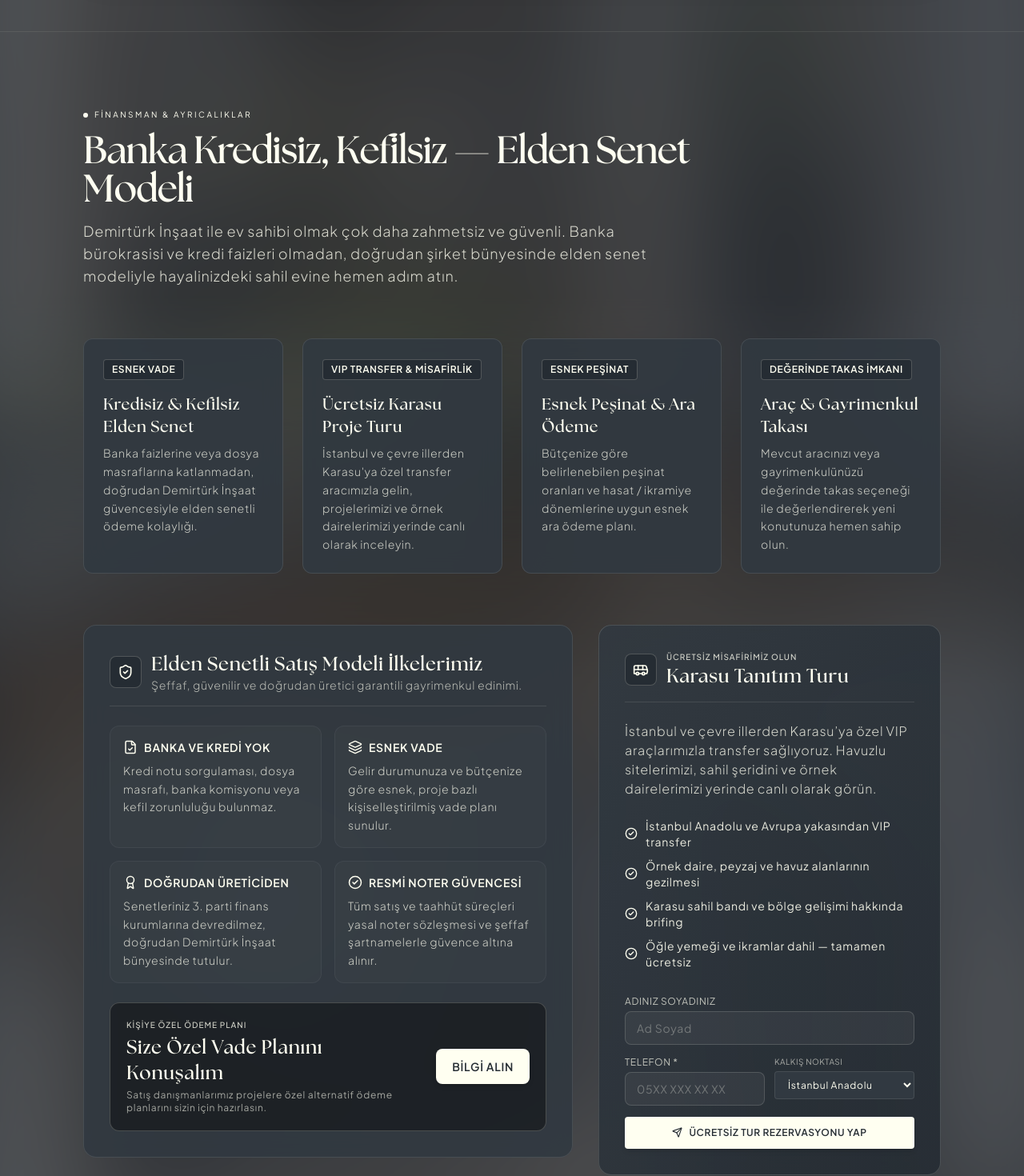
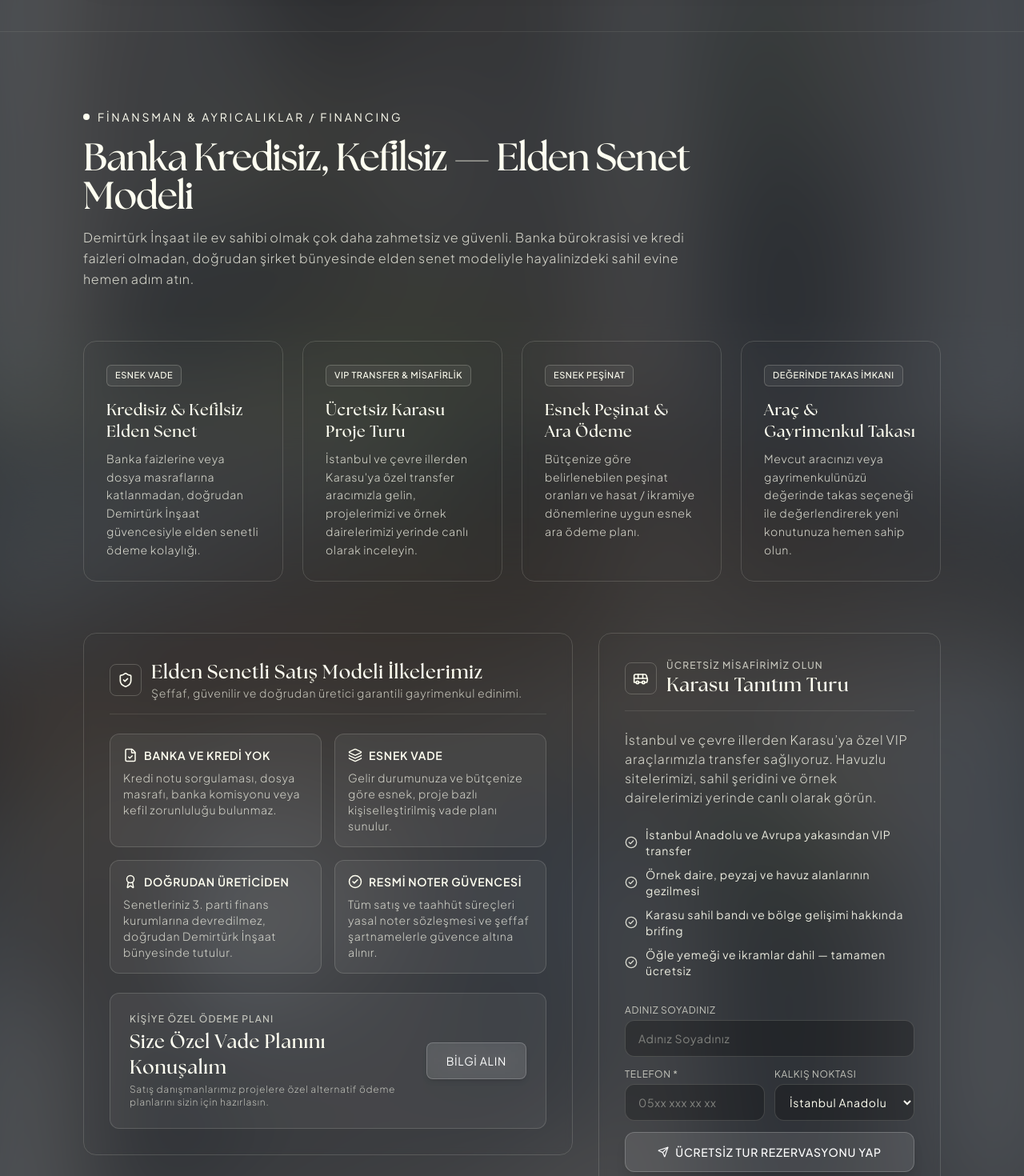
Before and after one commit to berkantcaliskan/dtweb, a React (Vite) app: page / in a window 1280 px wide. Shown: the part 7740-9210 px from the top of the page at 80% size. Built offline with nearby package versions, Linux system fonts and the light colour scheme; the HTML template or start-up script is replaced by a standard one; a web font is replaced by a local one.

Commit message:
feat: apply transparent contour-only and glass blur styling to FinancingAndTourSection

```diff
--- a/src/components/FinancingAndTourSection.tsx
+++ b/src/components/FinancingAndTourSection.tsx
@@ -1,6 +1,6 @@
 import React, { useState } from 'react'
 import { FINANCING_ADVANTAGES, COMPANY_INFO } from '../data/websiteData'
-import { Bus, CheckCircle2, ShieldCheck, ArrowRight, Send, Phone, FileCheck, Layers, Award } from 'lucide-react'
+import { Bus, CheckCircle2, ShieldCheck, Send, FileCheck, Layers, Award } from 'lucide-react'
 
 export const FinancingAndTourSection: React.FC = () => {
   // Tour Booking State
@@ -26,33 +26,33 @@ export const FinancingAndTourSection: React.FC = () => {
       <div className="max-w-7xl mx-auto px-4 sm:px-6 lg:px-[104px]">
         {/* Section Header */}
         <div className="max-w-3xl mb-16">
-          <div className="flex items-center space-x-2 text-[10px] tracking-[0.25em] text-[#fffff1] uppercase mb-3">
-            <span className="w-1.5 h-1.5 rounded-full bg-[#fffff1]" />
-            <span>FİNANSMAN & AYRICALIKLAR</span>
+          <div className="flex items-center space-x-2.5 text-xs sm:text-sm font-normal tracking-[0.2em] text-[#fffff1] uppercase mb-3 sm:mb-4">
+            <span className="w-1.5 h-1.5 sm:w-2 sm:h-2 rounded-full bg-[#fffff1] flex-shrink-0" />
+            <span>FİNANSMAN & AYRICALIKLAR / FINANCING</span>
           </div>
           <h2 className="font-theSeasons text-3xl sm:text-5xl font-bold tracking-tight text-[#fffff1]">
             Banka Kredisiz, Kefilsiz — Elden Senet Modeli
           </h2>
-          <p className="mt-4 text-base sm:text-lg text-[#fffff1]/80 font-light leading-relaxed">
+          <p className="mt-4 text-base text-[#fffff1]/80 font-light leading-relaxed">
             Demirtürk İnşaat ile ev sahibi olmak çok daha zahmetsiz ve güvenli. Banka bürokrasisi ve kredi faizleri olmadan, doğrudan şirket bünyesinde elden senet modeliyle hayalinizdeki sahil evine hemen adım atın.
           </p>
         </div>
 
-        {/* 4 Key Advantages */}
+        {/* 4 Key Advantages (Contour-only, transparent glass blur) */}
         <div className="grid grid-cols-1 sm:grid-cols-2 lg:grid-cols-4 gap-6 mb-16">
           {FINANCING_ADVANTAGES.map((adv, idx) => (
             <div
               key={idx}
-              className="p-6 rounded-xl bg-[#313941]/90 backdrop-blur-md border border-[#fffff1]/10 hover:border-[#fffff1]/40 transition-all flex flex-col justify-between"
+              className="p-6 sm:p-7 rounded-2xl bg-transparent backdrop-blur-sm border border-[#fffff1]/15 hover:border-[#fffff1]/35 transition-all flex flex-col justify-between"
             >
               <div>
-                <span className="inline-block px-2.5 py-1 text-xs tracking-wider uppercase bg-[#252c33] text-[#fffff1] border border-[#fffff1]/20 rounded mb-4 font-semibold">
+                <span className="inline-block px-2.5 py-1 text-[11px] tracking-wider uppercase bg-white/5 backdrop-blur-sm text-[#fffff1] border border-[#fffff1]/20 rounded-md mb-4 font-medium">
                   {adv.highlight}
                 </span>
-                <h3 className="font-theSeasons text-xl font-semibold text-[#fffff1] mb-2">
+                <h3 className="font-theSeasons text-xl font-semibold text-[#fffff1] mb-2 leading-snug">
                   {adv.title}
                 </h3>
-                <p className="text-sm text-[#fffff1]/75 font-light leading-relaxed">
+                <p className="text-sm text-[#fffff1]/80 font-light leading-relaxed">
                   {adv.description}
                 </p>
               </div>
@@ -63,73 +63,73 @@ export const FinancingAndTourSection: React.FC = () => {
         {/* Dual Interactive Modules: Financing Model Guide & Free Tour Booking */}
         <div className="grid grid-cols-1 lg:grid-cols-12 gap-8 items-start">
           {/* Module 1: Elden Senet Modeli Güvenceleri (7 Cols) */}
-          <div className="lg:col-span-7 p-6 sm:p-8 rounded-2xl bg-[#313941]/90 backdrop-blur-md border border-[#fffff1]/10 space-y-6">
+          <div className="lg:col-span-7 p-6 sm:p-8 rounded-2xl bg-transparent backdrop-blur-sm border border-[#fffff1]/15 space-y-6">
             <div className="flex items-center space-x-3 pb-4 border-b border-[#fffff1]/10">
-              <div className="w-10 h-10 rounded-lg bg-[#252c33] border border-[#fffff1]/20 flex items-center justify-center text-[#fffff1]">
+              <div className="w-10 h-10 rounded-lg border border-[#fffff1]/20 flex items-center justify-center text-[#fffff1] flex-shrink-0">
                 <ShieldCheck size={20} />
               </div>
               <div>
                 <h3 className="font-theSeasons text-2xl font-semibold text-[#fffff1]">
                   Elden Senetli Satış Modeli İlkelerimiz
                 </h3>
-                <p className="text-sm text-[#fffff1]/65 font-light">
+                <p className="text-sm text-[#fffff1]/70 font-light">
                   Şeffaf, güvenilir ve doğrudan üretici garantili gayrimenkul edinimi.
                 </p>
               </div>
             </div>
 
             <div className="grid grid-cols-1 sm:grid-cols-2 gap-4">
-              <div className="p-4 rounded-xl bg-white/[0.02] border border-[#fffff1]/5 space-y-2">
+              <div className="p-4 rounded-xl bg-white/5 backdrop-blur-sm border border-[#fffff1]/15 hover:border-[#fffff1]/30 transition-all space-y-2">
                 <div className="flex items-center space-x-2 text-[#fffff1]">
                   <FileCheck size={18} />
                   <span className="text-xs sm:text-sm font-semibold uppercase tracking-wider text-[#fffff1]">Banka ve Kredi Yok</span>
                 </div>
-                <p className="text-sm text-[#fffff1]/75 leading-relaxed font-light">
+                <p className="text-xs sm:text-sm text-[#fffff1]/75 leading-relaxed font-light">
                   Kredi notu sorgulaması, dosya masrafı, banka komisyonu veya kefil zorunluluğu bulunmaz.
                 </p>
               </div>
 
-              <div className="p-4 rounded-xl bg-white/[0.02] border border-[#fffff1]/5 space-y-2">
+              <div className="p-4 rounded-xl bg-white/5 backdrop-blur-sm border border-[#fffff1]/15 hover:border-[#fffff1]/30 transition-all space-y-2">
                 <div className="flex items-center space-x-2 text-[#fffff1]">
                   <Layers size={18} />
                   <span className="text-xs sm:text-sm font-semibold uppercase tracking-wider text-[#fffff1]">Esnek Vade</span>
                 </div>
-                <p className="text-sm text-[#fffff1]/75 leading-relaxed font-light">
+                <p className="text-xs sm:text-sm text-[#fffff1]/75 leading-relaxed font-light">
                   Gelir durumunuza ve bütçenize göre esnek, proje bazlı kişiselleştirilmiş vade planı sunulur.
                 </p>
               </div>
 
-              <div className="p-4 rounded-xl bg-white/[0.02] border border-[#fffff1]/5 space-y-2">
+              <div className="p-4 rounded-xl bg-white/5 backdrop-blur-sm border border-[#fffff1]/15 hover:border-[#fffff1]/30 transition-all space-y-2">
                 <div className="flex items-center space-x-2 text-[#fffff1]">
                   <Award size={18} />
                   <span className="text-xs sm:text-sm font-semibold uppercase tracking-wider text-[#fffff1]">Doğrudan Üreticiden</span>
                 </div>
-                <p className="text-sm text-[#fffff1]/75 leading-relaxed font-light">
+                <p className="text-xs sm:text-sm text-[#fffff1]/75 leading-relaxed font-light">
                   Senetleriniz 3. parti finans kurumlarına devredilmez, doğrudan Demirtürk İnşaat bünyesinde tutulur.
                 </p>
               </div>
 
-              <div className="p-4 rounded-xl bg-white/[0.02] border border-[#fffff1]/5 space-y-2">
+              <div className="p-4 rounded-xl bg-white/5 backdrop-blur-sm border border-[#fffff1]/15 hover:border-[#fffff1]/30 transition-all space-y-2">
                 <div className="flex items-center space-x-2 text-[#fffff1]">
                   <CheckCircle2 size={18} />
                   <span className="text-xs sm:text-sm font-semibold uppercase tracking-wider text-[#fffff1]">Resmi Noter Güvencesi</span>
                 </div>
-                <p className="text-sm text-[#fffff1]/75 leading-relaxed font-light">
+                <p className="text-xs sm:text-sm text-[#fffff1]/75 leading-relaxed font-light">
                   Tüm satış ve taahhüt süreçleri yasal noter sözleşmesi ve şeffaf şartnamelerle güvence altına alınır.
                 </p>
               </div>
             </div>
 
             {/* Direct Consult CTA */}
-            <div className="p-5 rounded-xl bg-black/40 border border-[#fffff1]/20 flex flex-col sm:flex-row sm:items-center justify-between gap-4">
+            <div className="p-5 sm:p-6 rounded-xl bg-white/5 backdrop-blur-sm border border-[#fffff1]/15 flex flex-col sm:flex-row sm:items-center justify-between gap-4">
               <div>
-                <span className="text-[10px] tracking-widest uppercase text-[#fffff1]/80 block font-medium">
+                <span className="text-xs tracking-widest uppercase text-[#fffff1]/70 block font-medium">
                   KİŞİYE ÖZEL ÖDEME PLANI
                 </span>
-                <span className="font-theSeasons text-2xl font-bold text-[#fffff1] mt-1 block">
+                <span className="font-theSeasons text-xl sm:text-2xl font-bold text-[#fffff1] mt-1 block">
                   Size Özel Vade Planını Konuşalım
                 </span>
-                <span className="text-xs text-[#fffff1]/60 block mt-1">
+                <span className="text-xs text-[#fffff1]/65 block mt-1 font-light">
                   Satış danışmanlarımız projelere özel alternatif ödeme planlarını sizin için hazırlasın.
                 </span>
               </div>
@@ -138,7 +138,7 @@ export const FinancingAndTourSection: React.FC = () => {
                 href={`https://wa.me/${COMPANY_INFO.whatsapp}?text=Merhaba,%20elden%20senetli%20%C3%B6deme%20planlar%C4%B1%20hakk%C4%B1nda%20bilgi%20almak%20istiyorum.`}
                 target="_blank"
                 rel="noreferrer"
-                className="px-5 py-3 bg-[#fffff1] hover:bg-white text-[#252c33] text-xs sm:text-sm font-semibold uppercase tracking-wider rounded-lg text-center whitespace-nowrap transition-all shadow-md hover:scale-105 cursor-pointer"
+                className="glass-blur-box px-5 py-2.5 sm:px-6 sm:py-3 text-[#fffff1] font-normal text-xs sm:text-sm uppercase tracking-wider rounded-lg text-center whitespace-nowrap transition-all shadow-md hover:border-[#fffff1]/40 cursor-pointer flex-shrink-0"
               >
                 Bilgi Alın
               </a>
@@ -146,13 +146,13 @@ export const FinancingAndTourSection: React.FC = () => {
           </div>
 
           {/* Module 2: Free Karasu Tour Booking (5 Cols) */}
-          <div id="tanitim-turu" className="lg:col-span-5 p-6 sm:p-8 rounded-2xl bg-gradient-to-br from-[#313941]/90 to-[#252c33]/90 backdrop-blur-md border border-[#fffff1]/15 space-y-6">
+          <div id="tanitim-turu" className="lg:col-span-5 p-6 sm:p-8 rounded-2xl bg-transparent backdrop-blur-sm border border-[#fffff1]/15 space-y-6">
             <div className="flex items-center space-x-3 pb-4 border-b border-[#fffff1]/10">
-              <div className="w-10 h-10 rounded-lg bg-[#252c33] border border-[#fffff1]/20 text-[#fffff1] flex items-center justify-center font-bold">
+              <div className="w-10 h-10 rounded-lg border border-[#fffff1]/20 text-[#fffff1] flex items-center justify-center font-bold flex-shrink-0">
                 <Bus size={20} />
               </div>
               <div>
-                <span className="text-[10px] tracking-widest uppercase text-[#fffff1]/80 block font-medium">
+                <span className="text-xs tracking-widest uppercase text-[#fffff1]/70 block font-medium">
                   ÜCRETSİZ MİSAFİRİMİZ OLUN
                 </span>
                 <h3 className="font-theSeasons text-2xl font-bold text-[#fffff1]">
@@ -165,30 +165,35 @@ export const FinancingAndTourSection: React.FC = () => {
               İstanbul ve çevre illerden Karasu’ya özel VIP araçlarımızla transfer sağlıyoruz. Havuzlu sitelerimizi, sahil şeridini ve örnek dairelerimizi yerinde canlı olarak görün.
             </p>
 
-            <div className="space-y-2.5 text-sm text-[#fffff1]/90">
+            <div className="space-y-2.5 text-xs sm:text-sm text-[#fffff1]/90">
               <div className="flex items-center space-x-2.5">
-                <CheckCircle2 size={16} className="text-[#fffff1] flex-shrink-0" />
+                <CheckCircle2 size={16} className="text-[#fffff1]/80 flex-shrink-0" />
                 <span>İstanbul Anadolu ve Avrupa yakasından VIP transfer</span>
               </div>
               <div className="flex items-center space-x-2.5">
-                <CheckCircle2 size={16} className="text-[#fffff1] flex-shrink-0" />
+                <CheckCircle2 size={16} className="text-[#fffff1]/80 flex-shrink-0" />
                 <span>Örnek daire, peyzaj ve havuz alanlarının gezilmesi</span>
               </div>
               <div className="flex items-center space-x-2.5">
-                <CheckCircle2 size={16} className="text-[#fffff1] flex-shrink-0" />
+                <CheckCircle2 size={16} className="text-[#fffff1]/80 flex-shrink-0" />
                 <span>Karasu sahil bandı ve bölge gelişimi hakkında brifing</span>
               </div>
               <div className="flex items-center space-x-2.5">
-                <CheckCircle2 size={16} className="text-[#fffff1] flex-shrink-0" />
+                <CheckCircle2 size={16} className="text-[#fffff1]/80 flex-shrink-0" />
                 <span>Öğle yemeği ve ikramlar dahil — tamamen ücretsiz</span>
               </div>
             </div>
 
             {/* Quick Reservation Form */}
             {tourSubmitted ? (
-              <div className="p-4 bg-emerald-900/30 border border-emerald-500/40 rounded-lg text-sm text-emerald-300 flex items-center space-x-2">
-                <CheckCircle2 size={18} />
-                <span>Tur talebiniz alındı! Müşteri temsilcimiz transfer detayları için sizi arayacaktır.</span>
+              <div className="p-5 bg-emerald-900/40 border border-emerald-500/40 rounded-xl text-sm text-emerald-300 space-y-2">
+                <div className="flex items-center space-x-2">
+                  <CheckCircle2 size={18} />
+                  <span className="font-semibold text-base">Talebiniz Alındı!</span>
+                </div>
+                <p className="text-sm text-emerald-300/80 leading-relaxed">
+                  Müşteri temsilcimiz transfer detayları ve hareket noktası için sizi arayacaktır.
+                </p>
               </div>
             ) : (
               <form onSubmit={handleTourSubmit} className="space-y-3.5 pt-2">
@@ -200,33 +205,33 @@ export const FinancingAndTourSection: React.FC = () => {
                     type="text"
                     value={tourName}
                     onChange={(e) => setTourName(e.target.value)}
-                    placeholder="Ad Soyad"
-                    className="w-full px-3.5 py-2.5 bg-white/5 border border-[#fffff1]/15 rounded-lg text-sm text-[#fffff1] placeholder-[#fffff1]/30 focus:border-[#fffff1]/50 focus:outline-none"
+                    placeholder="Adınız Soyadınız"
+                    className="w-full px-4 py-3 bg-black/25 backdrop-blur-sm border border-[#fffff1]/15 rounded-xl text-sm text-[#fffff1] placeholder-[#fffff1]/40 focus:border-[#fffff1]/40 focus:outline-none transition-colors"
                   />
                 </div>
 
-                <div className="grid grid-cols-2 gap-3">
+                <div className="grid grid-cols-1 sm:grid-cols-2 gap-3">
                   <div>
                     <label className="block text-xs uppercase tracking-wider text-[#fffff1]/70 mb-1">
-                      Telefon *
+                      Telefon <span className="text-[#fffff1]/70">*</span>
                     </label>
                     <input
                       type="tel"
                       required
                       value={tourPhone}
                       onChange={(e) => setTourPhone(e.target.value)}
-                      placeholder="05XX XXX XX XX"
-                      className="w-full px-3.5 py-2.5 bg-white/5 border border-[#fffff1]/15 rounded-lg text-sm text-[#fffff1] placeholder-[#fffff1]/30 focus:border-[#fffff1]/50 focus:outline-none"
+                      placeholder="05xx xxx xx xx"
+                      className="w-full px-4 py-3 bg-black/25 backdrop-blur-sm border border-[#fffff1]/15 rounded-xl text-sm text-[#fffff1] placeholder-[#fffff1]/40 focus:border-[#fffff1]/40 focus:outline-none transition-colors"
                     />
                   </div>
                   <div>
-                    <label className="block text-[10px] uppercase tracking-wider text-[#fffff1]/60 mb-1">
+                    <label className="block text-xs uppercase tracking-wider text-[#fffff1]/70 mb-1">
                       Kalkış Noktası
                     </label>
                     <select
                       value={tourCity}
                       onChange={(e) => setTourCity(e.target.value)}
-                      className="w-full px-3 py-2 bg-[#313941] border border-[#fffff1]/10 rounded text-xs text-[#fffff1] focus:border-[#fffff1]/50 focus:outline-none"
+                      className="w-full px-3.5 py-3 bg-black/25 backdrop-blur-sm border border-[#fffff1]/15 rounded-xl text-sm text-[#fffff1] focus:border-[#fffff1]/40 focus:outline-none transition-colors"
                     >
                       <option value="İstanbul - Anadolu">İstanbul Anadolu</option>
                       <option value="İstanbul - Avrupa">İstanbul Avrupa</option>
@@ -239,9 +244,9 @@ export const FinancingAndTourSection: React.FC = () => {
 
                 <button
                   type="submit"
-                  className="w-full py-3 bg-[#fffff1] hover:bg-white text-[#252c33] font-semibold text-xs uppercase tracking-wider rounded transition-all shadow-md flex items-center justify-center space-x-2 mt-2"
+                  className="glass-blur-box w-full py-3.5 rounded-xl text-xs sm:text-sm uppercase tracking-wider font-medium text-[#fffff1] hover:border-[#fffff1]/40 transition-all shadow-lg flex items-center justify-center space-x-2 cursor-pointer mt-2"
                 >
-                  <Send size={13} />
+                  <Send size={14} />
                   <span>Ücretsiz Tur Rezervasyonu Yap</span>
                 </button>
               </form>
```
